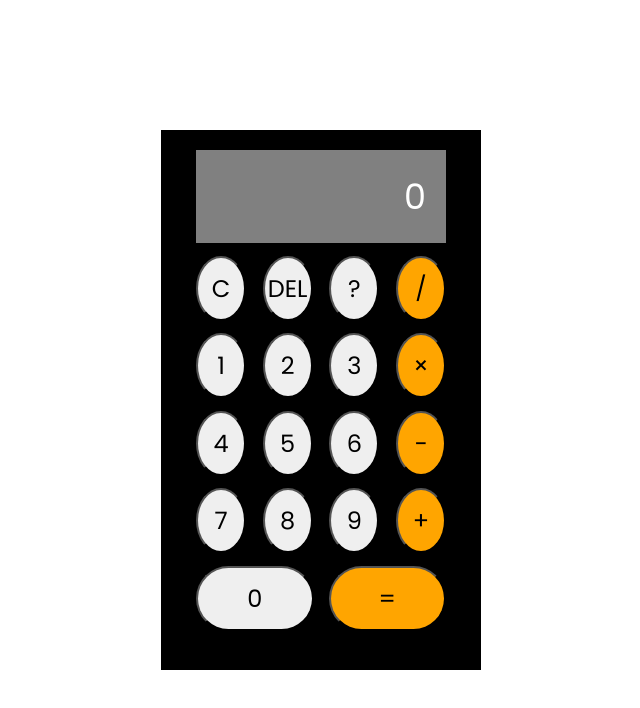
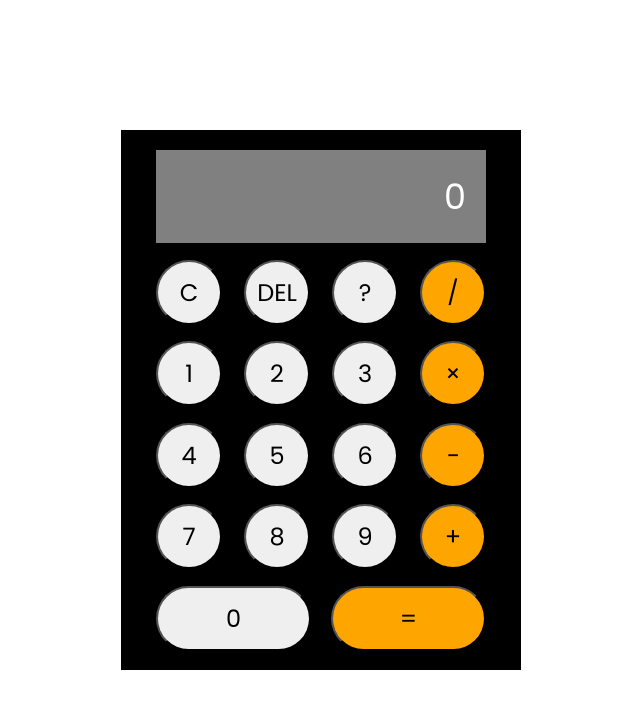
Before and after one commit to yosephyusanto/SimpleCalculator_ITDIV, a React (Vite) app: page / in a window 1280 px wide. Shown: the top 708 px of the page, without its empty margins (319-959 px from the left). Built offline with nearby package versions, Linux system fonts and the light colour scheme.

Commit message:
Fixing Calculator Gepeng

```diff
--- a/src/App.css
+++ b/src/App.css
@@ -1,6 +1,6 @@
-@import url("https://fonts.googleapis.com/css2?family=Poppins:ital,wght@0,100;0,200;0,300;0,400;0,500;0,600;0,700;0,800;0,900;1,100;1,200;1,300;1,400;1,500;1,600;1,700;1,800;1,900&family=Roboto:ital,wght@0,100;0,300;0,400;0,500;0,700;0,900;1,100;1,300;1,400;1,500;1,700;1,900&display=swap");
+@import url('https://fonts.googleapis.com/css2?family=Poppins:ital,wght@0,100;0,200;0,300;0,400;0,500;0,600;0,700;0,800;0,900;1,100;1,200;1,300;1,400;1,500;1,600;1,700;1,800;1,900&family=Roboto:ital,wght@0,100;0,300;0,400;0,500;0,700;0,900;1,100;1,300;1,400;1,500;1,700;1,900&display=swap');
 
-html {
+html{
   box-sizing: border-box;
   height: 100%;
   font-family: "Poppins";
@@ -8,54 +8,59 @@ html {
 
 *,
 *::before,
-*::after {
+*::after{
   box-sizing: inherit;
   margin: 0;
   padding: 0;
 }
 
-body {
+body{
+  /* display: flex;
+  align-items: center;
+  justify-content: center; */
+  height: inherit;
+}
+
+#root{
   display: flex;
   align-items: center;
   justify-content: center;
-  height: 100vh;
-  width: 100vw;
+  height: inherit;
 }
 
-a {
+a{
   color: black;
   text-decoration: none;
 }
 
-.wrapper {
+.wrapper{
   background-color: black;
   flex-basis: 400px;
   height: 540px;
   padding: 20px 35px;
-  min-width: 320px;
-  min-height: 540px;
 }
 
-.screen {
+.screen{
   background-color: gray;
   color: white;
   font-size: 35px;
   text-align: right;
   padding: 20px;
+  /* width: 320px; */
   overflow: auto;
 }
 
-.calc-button-row {
+.calc-button-row{
   display: flex;
   justify-content: space-between;
   margin: 5% 0;
 }
 
-.calc-button-row:last-child .calc-button {
+.calc-button-row:last-child .calc-button{
   border-radius: 100px;
 }
 
-.calc-button {
+.calc-button{
   flex-basis: 20%;
   font-size: 24px;
   font-family: inherit;
@@ -63,14 +68,14 @@ a {
   border-radius: 50%;
 }
 
-.calc-button:last-child {
+.calc-button:last-child{
   background-color: orange;
 }
 
-.calc-button:hover {
+.calc-button:hover{
   opacity: 80%;
 }
 
-.double {
+.double{
   flex-basis: 47%;
 }
```
